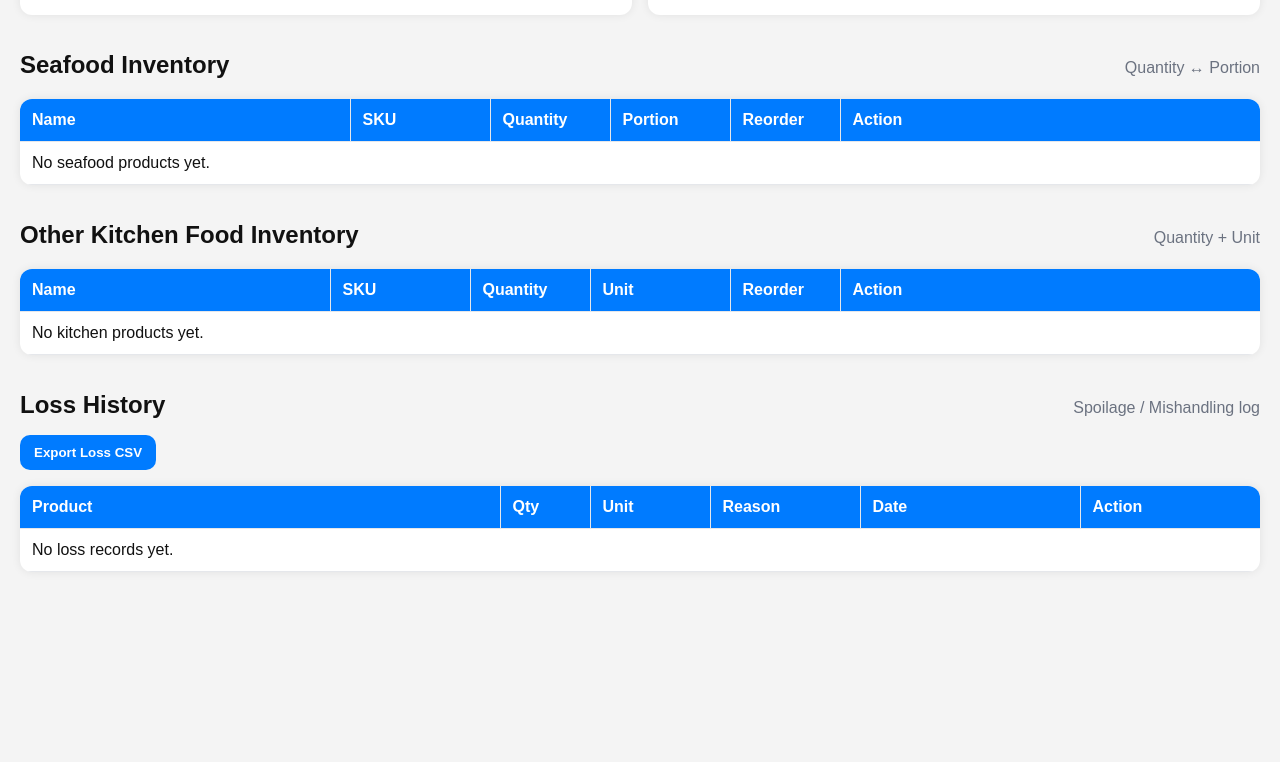
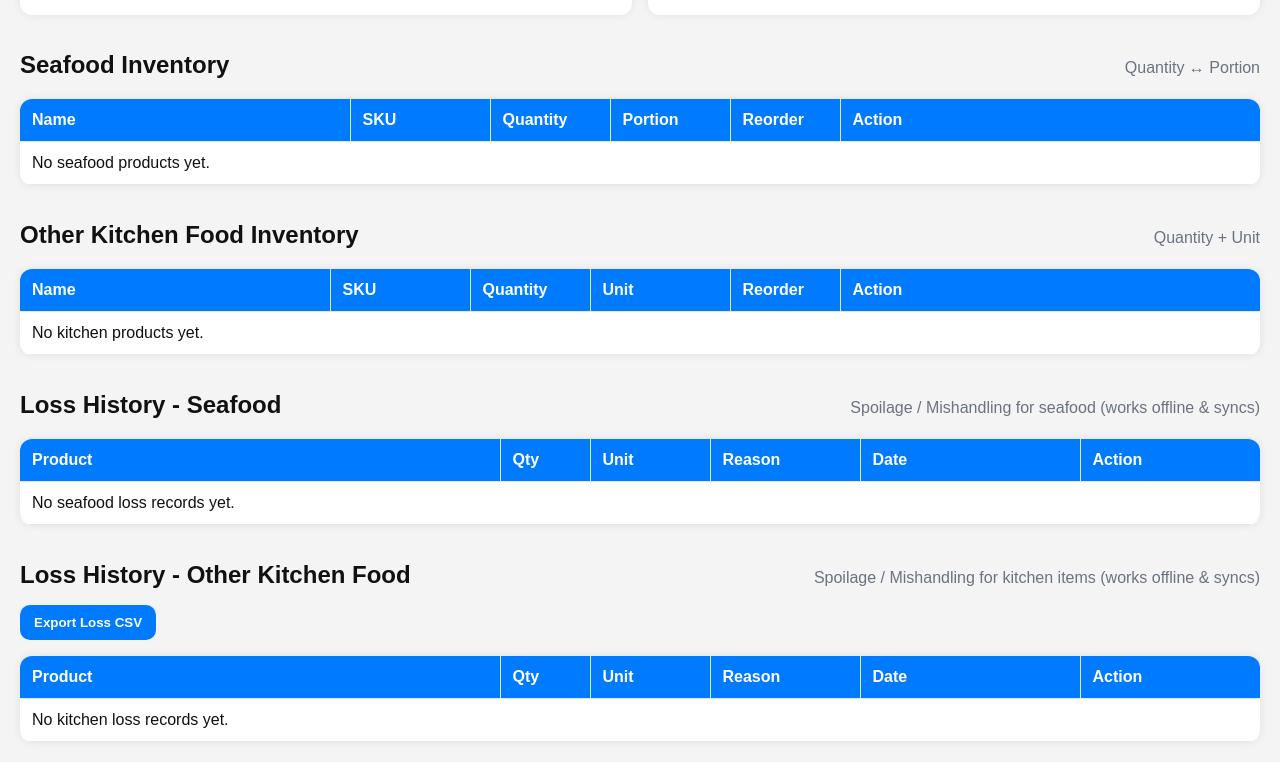
Before and after one commit to Olabits-Dev/sea-bite-express, a plain HTML site: page Frontend/index.html in a window 1280 px wide. Shown: the part 1513-2275 px from the top of the page. Before the commit the page ends 2105 px from the top, so only its background shows below. Drawn offline with Linux system fonts and the light colour scheme; no server answers.

Commit message:
special16e

```diff
--- a/Frontend/index.html
+++ b/Frontend/index.html
@@ -243,10 +243,39 @@
     </table>
   </div>
 
-  <!-- Loss History -->
+  <!-- ✅ LOSS HISTORY (SPLIT: Seafood vs Kitchen) -->
   <div class="section-title">
-    <h2>Loss History</h2>
-    <p class="muted">Spoilage / Mishandling log</p>
+    <h2>Loss History - Seafood</h2>
+    <p class="muted">Spoilage / Mishandling for seafood (works offline & syncs)</p>
+  </div>
+
+  <div class="table-wrap">
+    <table class="records-table inventory-table">
+      <colgroup>
+        <col />
+        <col style="width: 90px" />
+        <col style="width: 120px" />
+        <col style="width: 150px" />
+        <col style="width: 220px" />
+        <col style="width: 180px" />
+      </colgroup>
+      <thead>
+        <tr>
+          <th>Product</th>
+          <th>Qty</th>
+          <th>Unit</th>
+          <th>Reason</th>
+          <th>Date</th>
+          <th class="action-col">Action</th>
+        </tr>
+      </thead>
+      <tbody id="seafoodLossTable"></tbody>
+    </table>
+  </div>
+
+  <div class="section-title">
+    <h2>Loss History - Other Kitchen Food</h2>
+    <p class="muted">Spoilage / Mishandling for kitchen items (works offline & syncs)</p>
   </div>
 
   <div class="report-actions">
@@ -273,7 +302,7 @@
           <th class="action-col">Action</th>
         </tr>
       </thead>
-      <tbody id="lossTable"></tbody>
+      <tbody id="kitchenLossTable"></tbody>
     </table>
   </div>
 
@@ -285,7 +314,10 @@
         <button type="button" class="modal-close" onclick="closeUsageModal()">✕</button>
       </div>
 
-      <p class="modal-hint">Enter quantities used for any product. Leave 0 if not used.</p>
+      <p class="modal-hint">
+        ✅ Seafood: enter <strong>portion used</strong>.<br/>
+        ✅ Other Kitchen Food: enter <strong>quantity in units</strong>.
+      </p>
 
       <div class="modal-body" id="usageList"></div>
 
```
